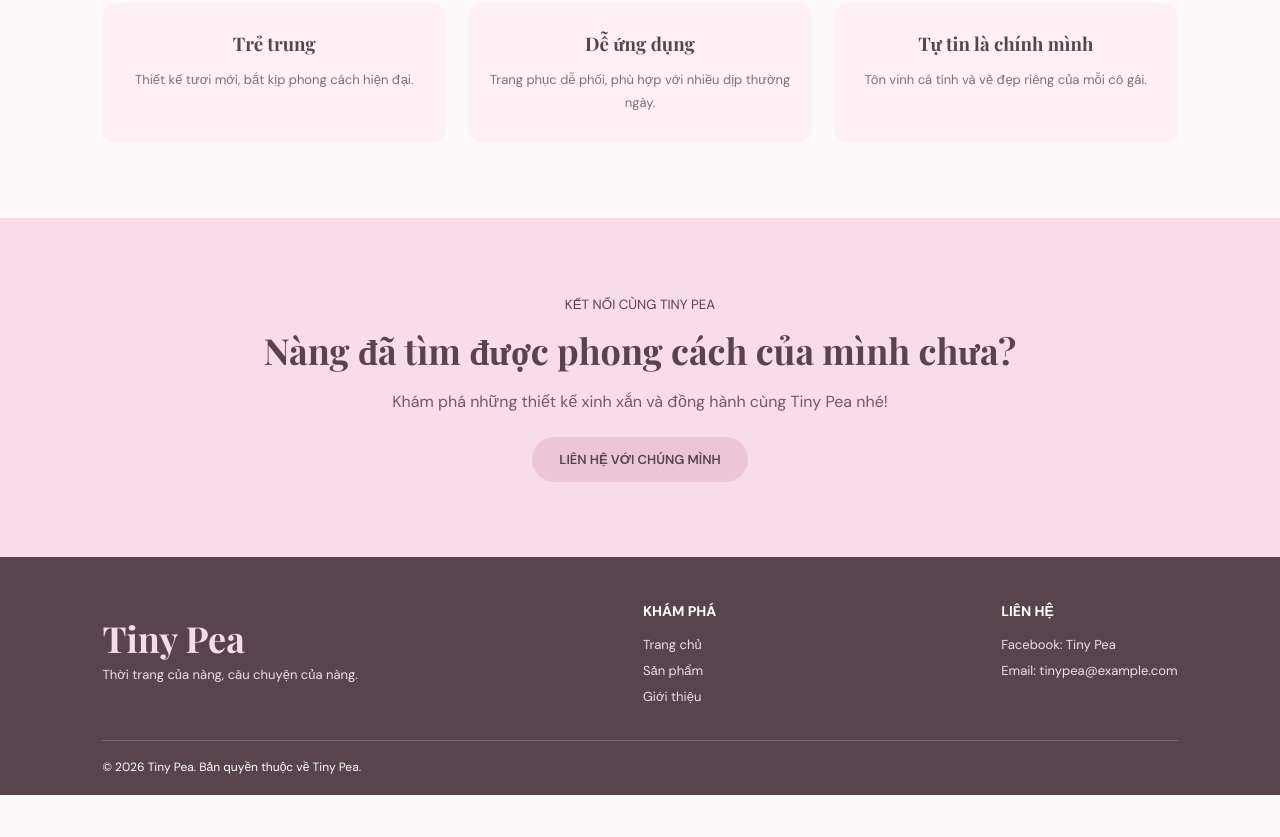
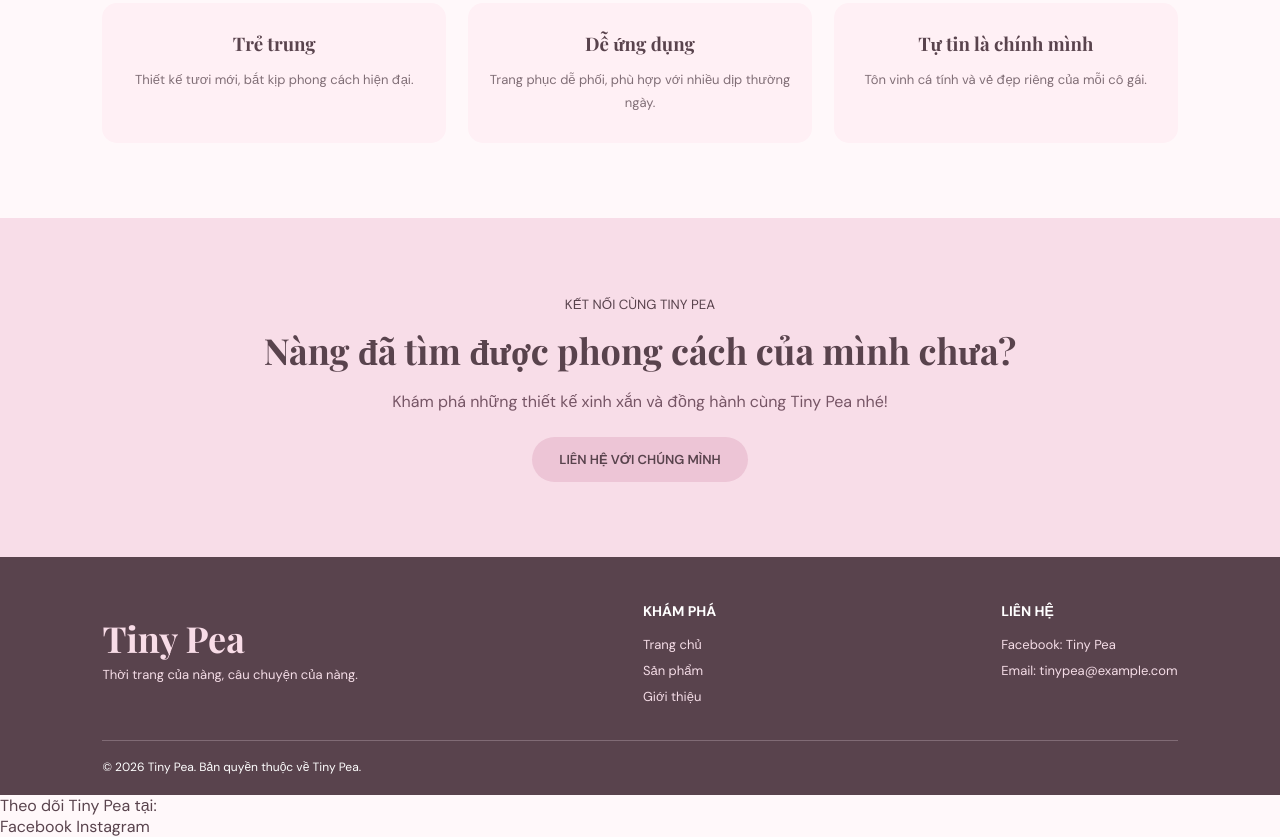
Before and after one commit to giangntpk04606-byte/tiny-pea, a plain HTML site: page index.html in a window 1280 px wide. Shown: the part 3050-3887 px from the top of the page. Before the commit the page ends 3845 px from the top, so only its background shows below. Drawn offline with nearby package versions, Linux system fonts and the light colour scheme.

Commit message:
Update index.html

```diff
--- a/index.html
+++ b/index.html
@@ -180,5 +180,19 @@ h2{font-size:30px}
 </div>
 <div class="copyright">© 2026 Tiny Pea. Bản quyền thuộc về Tiny Pea.</div>
 </footer>
+<div class="social-links">
+    <p>Theo dõi Tiny Pea tại:</p>
+
+    <a href="https://www.facebook.com/tinypea.233"
+       target="_blank" rel="noopener noreferrer">
+       Facebook
+    </a>
+
+    <a href="https://www.instagram.com/tinypea.2303/"
+       target="_blank" rel="noopener noreferrer">
+       Instagram
+    </a>
+</div>
+
 </body>
 </html>
```
